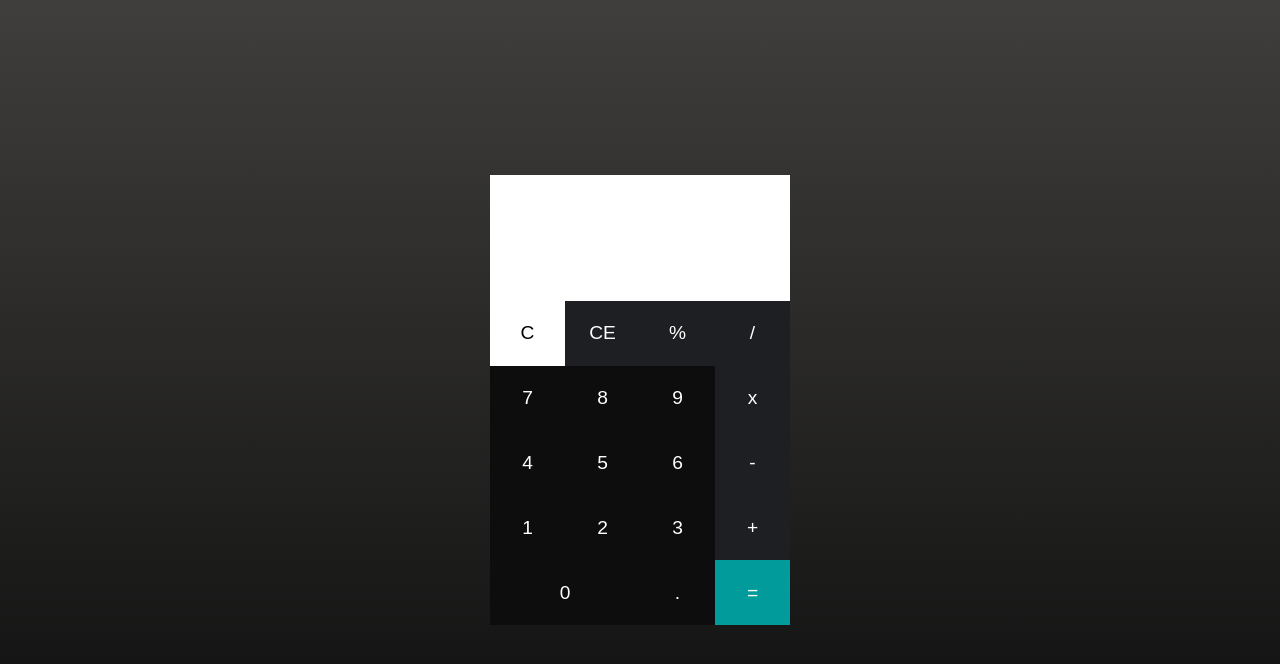
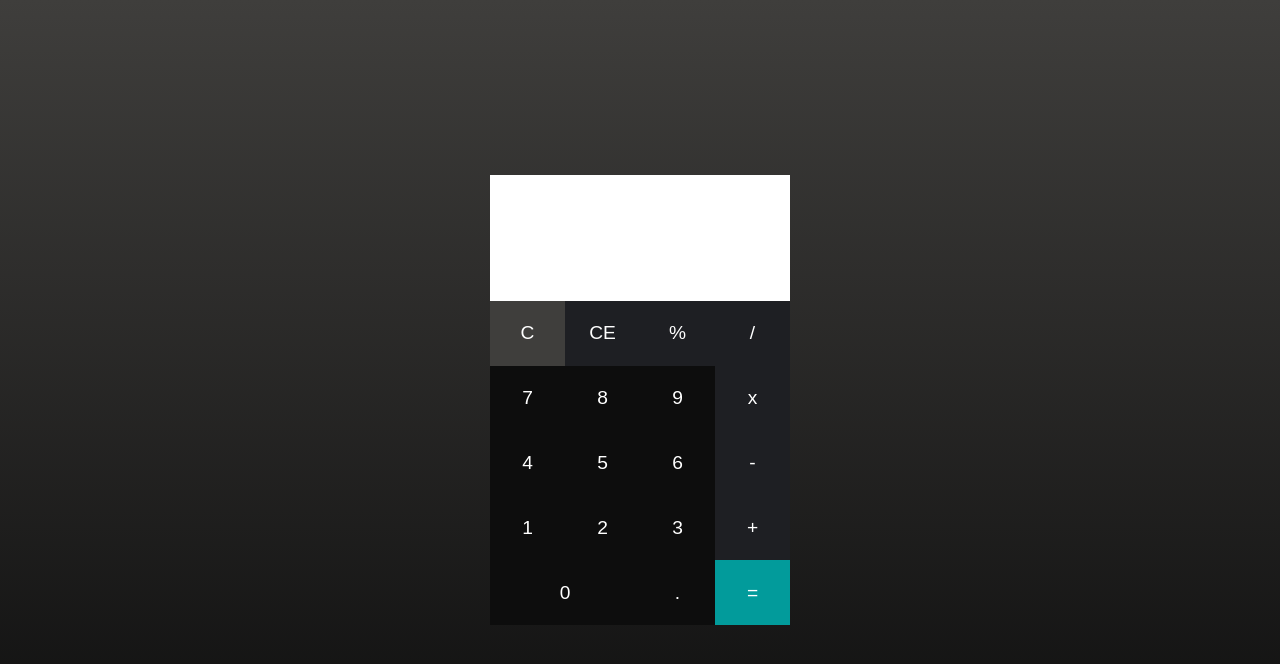
Before and after one commit to alefalves4867/projeto-calculadora, a plain HTML site: page index.html in a window 1280 px wide. In both pictures the pointer is over the element 527 px from the left and 333 px from the top of the page. Drawn offline with Linux system fonts and the light colour scheme.

Commit message:
update style.css

```diff
--- a/estilos/style.css
+++ b/estilos/style.css
@@ -83,15 +83,15 @@ td {
 }
 
 td:hover {
-    background-color: white;
-    color: black;
+    background-color: #3F3E3C;
     cursor: pointer;
 
 }
 
 td:active {
     transform: scale(95%);
-
+    background-color: white;
+    color: var(--a4);
 }
 
 
```
